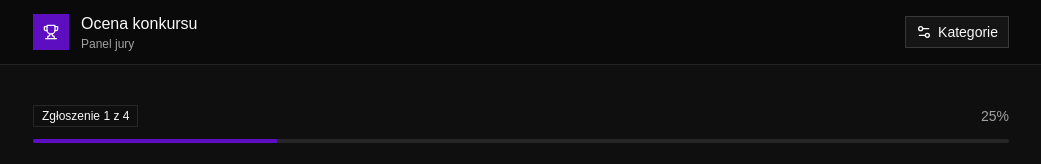
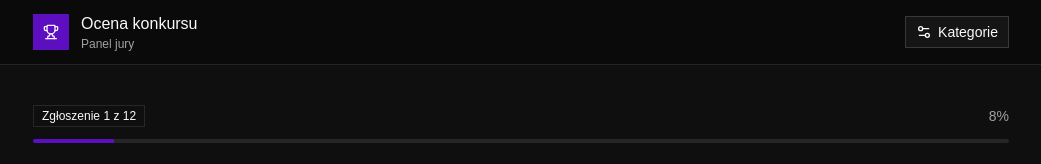
Before and after one commit to uDMG-pl/contest-rating, a React (Vite) app: page / in a window 1280 px wide. Shown: the top 164 px of the page, without its empty margins (119-1160 px from the left). Built offline with nearby package versions, Linux system fonts and the light colour scheme.

Commit message:
feat(ratings): add submissions and handle missing coordinates

```diff
--- a/src/components/rating-screen.tsx
+++ b/src/components/rating-screen.tsx
@@ -93,7 +93,10 @@ export function RatingScreen({
   const maximum = categories.length * 10
   const isLastSubmission = currentIndex === submissionCount - 1
   const progress = ((currentIndex + 1) / submissionCount) * 100
-  const coordinates = submission.coordinates?.join(" ") ?? "Do uzupełnienia"
+  const coordinates =
+    submission.coordinates
+      ?.map((coordinate) => coordinate ?? "?")
+      .join(" ") ?? "Do uzupełnienia"
 
   return (
     <div className="flex flex-col gap-6">
--- a/src/components/summary-screen.tsx
+++ b/src/components/summary-screen.tsx
@@ -79,6 +79,25 @@ function formatCategoryCount(count: number) {
   return `${count} kategorii`
 }
 
+function formatSubmissionCount(count: number) {
+  if (count === 1) {
+    return "1 zgłoszenie"
+  }
+
+  const lastDigit = count % 10
+  const lastTwoDigits = count % 100
+
+  if (
+    lastDigit >= 2 &&
+    lastDigit <= 4 &&
+    !(lastTwoDigits >= 12 && lastTwoDigits <= 14)
+  ) {
+    return `${count} zgłoszenia`
+  }
+
+  return `${count} zgłoszeń`
+}
+
 export function SummaryScreen({
   categories,
   scores,
@@ -106,7 +125,9 @@ export function SummaryScreen({
           </p>
         </div>
         <div className="flex flex-wrap gap-2">
-          <Badge variant="secondary">{ranking.length} zgłoszenia</Badge>
+          <Badge variant="secondary">
+            {formatSubmissionCount(ranking.length)}
+          </Badge>
           <Badge variant="secondary">
             {formatCategoryCount(categories.length)}
           </Badge>
--- a/src/data/submissions.ts
+++ b/src/data/submissions.ts
@@ -1,4 +1,8 @@
-export type Coordinates = readonly [x: number, y: number, z: number]
+export type Coordinates = readonly [
+  x: number,
+  y: number | null,
+  z: number,
+]
 
 export interface Submission {
   id: string
@@ -18,27 +22,81 @@ export const SUBMISSIONS: readonly Submission[] = [
     name: "Miasteczko Dziki Wzwód",
   },
   {
-    id: "submission-placeholder-2",
-    kick: "Do uzupełnienia",
-    minecraft: "Do uzupełnienia",
-    coordinates: null,
-    name: "Zgłoszenie 2 — do uzupełnienia",
-    placeholder: true,
+    id: "koxag79-piramida-aztekow-i-ruiny",
+    kick: "Koxag79",
+    minecraft: "Koxag79",
+    coordinates: [-3628, 104, 5814],
+    name: "Piramida Azteków i Ruiny",
   },
   {
-    id: "submission-placeholder-3",
-    kick: "Do uzupełnienia",
-    minecraft: "Do uzupełnienia",
-    coordinates: null,
-    name: "Zgłoszenie 3 — do uzupełnienia",
-    placeholder: true,
+    id: "prezescs2-miasteczko-dzikiego-zachodu",
+    kick: "PREZESCS2",
+    minecraft: "PREZESCS2",
+    coordinates: [-665, 68, -31],
+    name:
+      "Miasteczko rodem z Dzikiego Zachodu wraz z kopalnia złota związaną z filmem The Haunting of Hell Hole Mine",
   },
   {
-    id: "submission-placeholder-4",
-    kick: "Do uzupełnienia",
-    minecraft: "Do uzupełnienia",
-    coordinates: null,
-    name: "Zgłoszenie 4 — do uzupełnienia",
-    placeholder: true,
+    id: "pytanek-plan-filmowy-west-life",
+    kick: "Pytanek",
+    minecraft: "JednoPytanko",
+    coordinates: [-4824, 67, -4845],
+    name: "Plan Filmowy: West-Life",
+  },
+  {
+    id: "sl3dziv-swiatynia-grecka-le-zeusa",
+    kick: "sl3dziv",
+    minecraft: "sl3dziv_",
+    coordinates: [6151, 113, 1883],
+    name: "Świątynia Grecka Le Zeusa",
+  },
+  {
+    id: "zyphlix-plan-filmowy-daltonowie",
+    kick: "Zyphlix",
+    minecraft: "Zyphlix",
+    coordinates: [-4256.572, 64, -5011.859],
+    name: 'Plan filmowy "Daltonowie"',
+  },
+  {
+    id: "xmahel-partenon",
+    kick: "Xmahel",
+    minecraft: "Xmahel_yt",
+    coordinates: [-3135, null, 5796],
+    name: "Partenon",
+  },
+  {
+    id: "gitara69-dziki-zachod",
+    kick: "gitara69",
+    minecraft: "gitaraa",
+    coordinates: [-4431, null, -4832],
+    name: "Dziki Zachód",
+  },
+  {
+    id: "etherekk-indiana-jones",
+    kick: "etherekk",
+    minecraft: "Ethere4l",
+    coordinates: [3694, 95, -1753],
+    name: "Indiana Jones i Świątynia Zagłady",
+  },
+  {
+    id: "szymczokok-puente-antiguo",
+    kick: "Szymczokok",
+    minecraft: "sitrim",
+    coordinates: [5458, 74, -2380],
+    name: "Puente Antiguo (Thor)",
+  },
+  {
+    id: "fenny-kinger-olimpijska-sprawiedliwosc",
+    kick: "Fenny Kinger",
+    minecraft: "Fenny Kinger",
+    coordinates: [4571, 63, 1772],
+    name: "olimpijska sprawiedliwość",
+  },
+  {
+    id: "mgntc-dziki-wzwod",
+    kick: "MgNtc",
+    minecraft: "MGNTC",
+    coordinates: [-2485, 63, -3951],
+    name: "Dziki Wzwód",
   },
 ] as const
```
